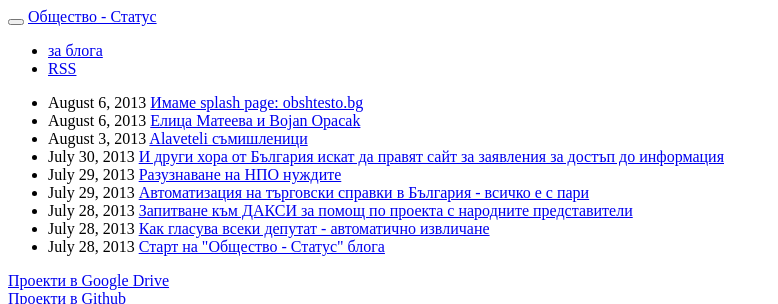
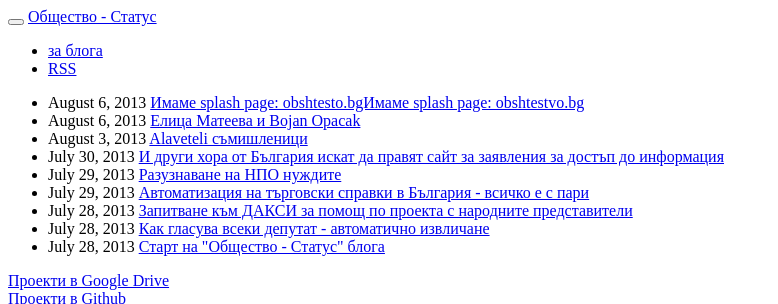
Before and after one commit to obshtestvo/obshtestvo.github.io, a Jekyll site: the page built from index.html, in a window 1280 px wide, cut to the strip 0-304 px from the top of the page. Shown: the whole strip, without its empty margins (0-778 px from the left). Built offline with Jekyll 4.4.1, drawn with Linux system fonts in a browser that asks for light colours; nearby versions of some CDN libraries; Markdown is read by kramdown in place of the engine named in the settings.

```diff
--- a/_posts/2013-08-06-obshtesto.bg.md
+++ b/_posts/2013-08-06-obshtesto.bg.md
@@ -1,7 +1,9 @@
 ---
 published: true
 layout: post
-title: "Имаме splash page: obshtesto.bg"
+title:
+  - "Имаме splash page: obshtesto.bg"
+  - "Имаме splash page: obshtestvo.bg"
 category: upgrades
 ---
 
```
